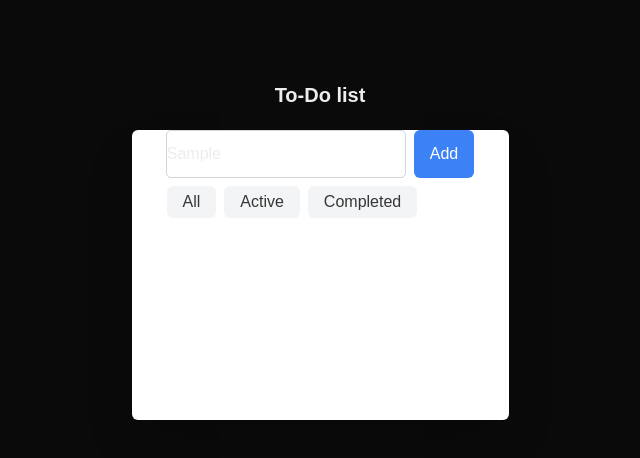
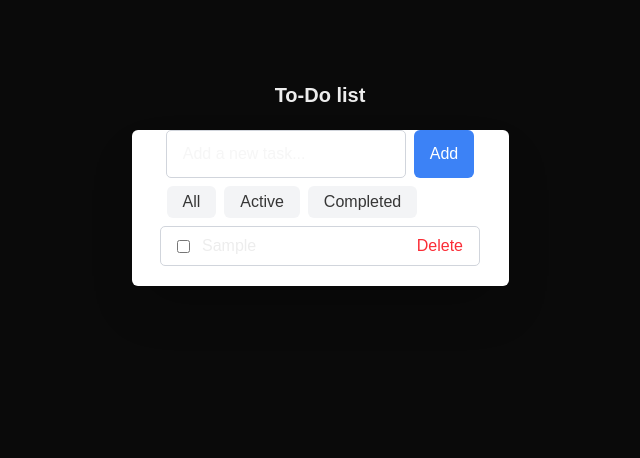
Before and after one commit to glsndroj/ToDoList, a Next.js app: page / in a window 1280 px wide. Both pictures are taken after typing "Sample" into the empty fields and a click on the button "Add". Shown: the top 458 px of the page, without its empty margins (320-960 px from the left). Built offline with nearby package versions, Linux system fonts and the light colour scheme.

Commit message:
todolist update

```diff
--- a/src/Components/Button.jsx
+++ b/src/Components/Button.jsx
@@ -2,16 +2,13 @@ export const Button = (props) => {
   const { color, text, handleOnClick } = props;
 
   return (
-    <>
-      {" "}
     <button
       onClick={handleOnClick}
-        className={`rounded-md px-4 py-1 ${color}  ${
+      className={`active:bg-blue-300 rounded-md px-4 py-1 ${color}  ${
         color == "bg-[#3C82F6]" ? "text-white" : "text-[#363636]"
       } cursor-pointer`}
     >
       {text}
     </button>
-    </>
   );
 };
--- a/src/Components/Input.jsx
+++ b/src/Components/Input.jsx
@@ -1,14 +1,14 @@
-
-
 export const Input = (props) => {
-  const { placeholder } = props;
+  const { placeholder, handleOnChange, value } = props;
 
   return (
     <div>
       <input
+        value={value}
         type="text"
         placeholder={placeholder}
-        className="border-gray-300 rounded-[5px] border-[1px] w-60 h-12"
+        onChange={handleOnChange}
+        className="border-gray-300 rounded-[5px] border-[1px] w-60 h-12 px-4"
       />
     </div>
   );
--- /dev/null
+++ b/src/Components/ToDoList.jsx
@@ -0,0 +1,21 @@
+export const ToDoList = (props) => {
+  const { index, el, handleOnDelete } = props;
+  return (
+    <>
+      <div className="taskContainer p-4 flex justify-between border-[1px] rounded-[5px] border-gray-300 w-80 h-10 gap-3  ">
+        <div className="task flex gap-3 items-center ">
+          <input type="checkbox"></input>
+          <p key={index}>{el}</p>
+        </div>
+        <div className=" flex items-center">
+          <p
+            onClick={() => handleOnDelete(index)}
+            className="text-red-500 cursor-pointer hover:text-red-300"
+          >
+            Delete
+          </p>
+        </div>
+      </div>
+    </>
+  );
+};
--- a/src/app/page.js
+++ b/src/app/page.js
@@ -2,30 +2,38 @@
 import { useState } from "react";
 import { Input } from "../Components/Input";
 import { Button } from "@/Components/Button";
+import { ToDoList } from "@/Components/ToDoList";
 
 export default function Home() {
   const [todos, setTodos] = useState([]);
   const [inputValue, setInputValue] = useState("");
 
   const handleOnChange = (e) => {
-    console.log("input changed", e.target.value);
+    setInputValue(e.target.value);
   };
 
   const handleOnClick = () => {
-    setTodos([...todos, inputValue]);
+    if (inputValue !== "") setTodos([...todos, inputValue]);
+    setInputValue("");
   };
+
+  const handleOnDelete = (index) => {
+    setTodos(todos.filter((el, i) => i !== index));
+  };
+
   return (
     <div className="Container flex flex-col items-center gap-5 mt-[60px]">
       <p className="text-[20px] font-bold mt-5">To-Do list</p>
-      <div className=" bg-white w-[377px] h-[290px] flex flex-col gap-2  rounded-md shadow-2xl ">
+      <div className=" bg-white w-[377px] h-fit flex flex-col gap-2  rounded-md shadow-2xl pb-5 ">
         <div className="flex justify-center gap-2 ">
           <Input
-            onChange={handleOnChange}
+            value={inputValue}
+            handleOnChange={handleOnChange}
             placeholder="Add a new task..."
           ></Input>
-
           <Button
             handleOnClick={handleOnClick}
+
             text="Add"
             color="bg-[#3C82F6]"
           ></Button>
@@ -35,9 +43,18 @@ export default function Home() {
           <Button text="Active" color="bg-[#F3F4F6]"></Button>
           <Button text="Completed" color="bg-[#F3F4F6]"></Button>
         </div>
-        {todos.map((el, index) => {
-          return <p key={index}>{el}</p>;
-        })}
+        <div className="flex flex-col-reverse gap-2 items-center">
+          {todos.map((el, index) => {
+            return (
+              <ToDoList
+                key={index}
+                index={index}
+                el={el}
+                handleOnDelete={handleOnDelete}
+              ></ToDoList>
+            );
+          })}
+        </div>
       </div>
     </div>
   );
```
Lines whose indentation alone changed are shown as unchanged.
